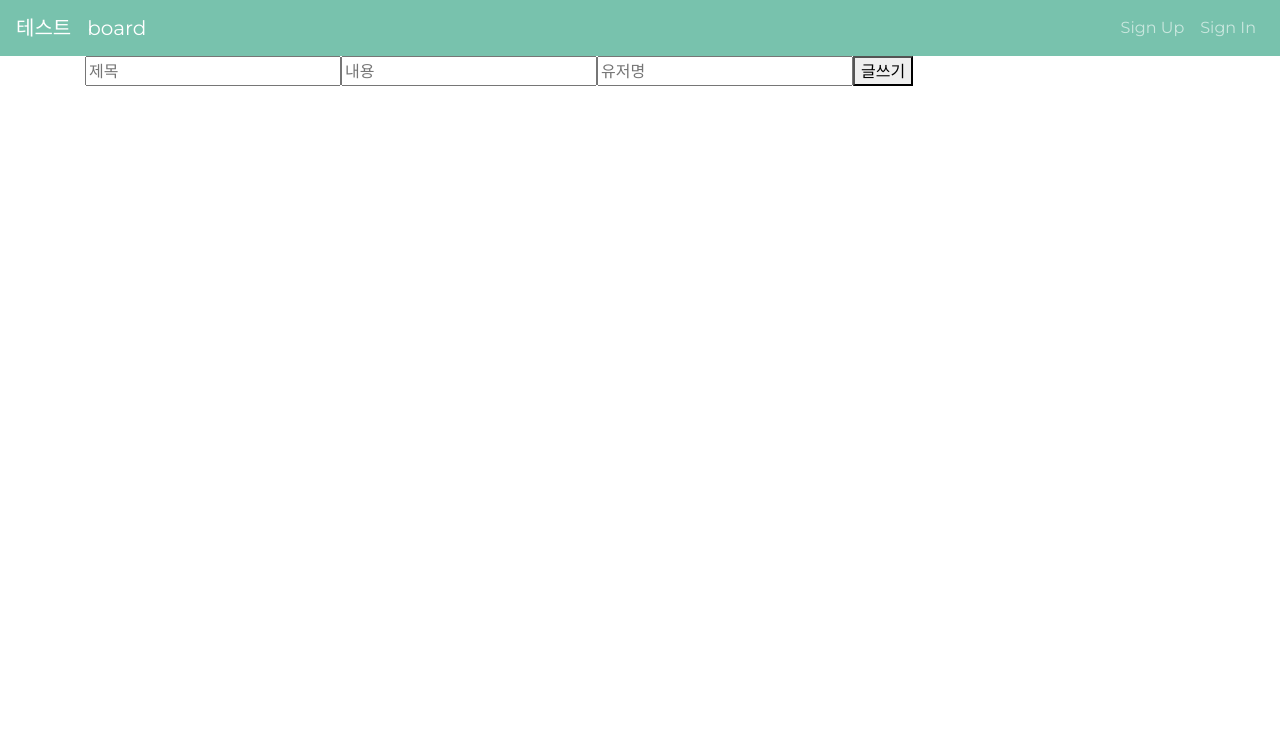
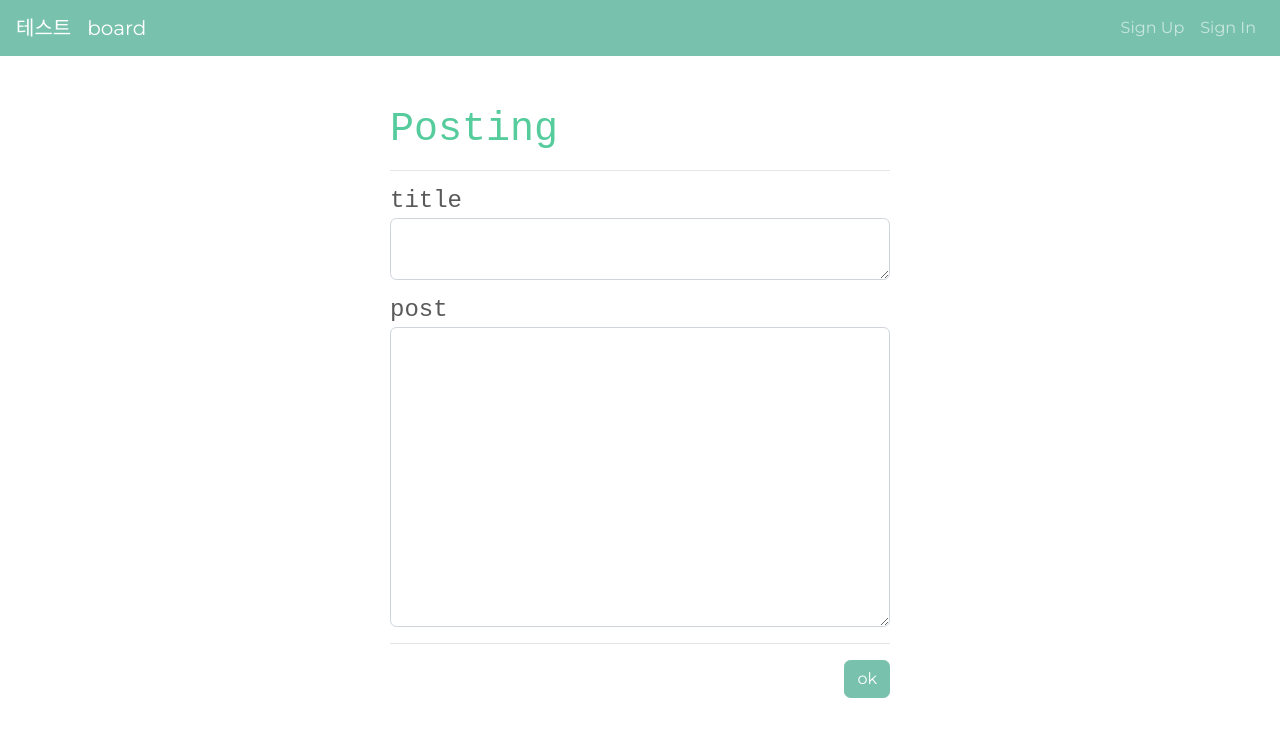
Before and after one commit to gwanhyeon/Traffic-Information, a React (Create React App) app in the folder client/: page /BoradForm in a window 1280 px wide. Shown: the top 736 px of the page. Built offline with nearby package versions, Linux system fonts and the light colour scheme.

Commit message:
[client] board posting form change and sign in&up form change

```diff
--- a/client/src/components/Board.js
+++ b/client/src/components/Board.js
@@ -104,9 +104,9 @@ class Board extends Component {
 
             <div>
                 <p></p>
-            <BoardForm
+            {/* <BoardForm
                 onCreate={this.handleCreate}
-            />
+            /> */}
 
             <link to='board'></link>
             <Table responsive>
@@ -124,7 +124,7 @@ class Board extends Component {
             {check}
           </Table>
 
-            {/* <Link className="nav-link" to="/BoradForm"><button>글쓰기</button></Link> */}
+            <Link className="nav-link" to="/BoradForm"><button>글쓰기</button></Link>
             </div>
 
         );
--- a/client/src/components/BoardForm.js
+++ b/client/src/components/BoardForm.js
@@ -17,37 +17,50 @@ class BoradForm extends Component {
         // 페이지 리로딩 방지
         e.preventDefault();
         // 상태값을 onCreate 를 통하여 부모에게 전달
-        this.props.onCreate(this.state);
+        // this.props.onCreate(this.state);
         // 상태 초기화
         this.setState({
             board_title: '',
             board_contents: '',
             board_user_name: ''
         })
+        this.props.history.push('/board');
+    }
 
-    }
     render () {
         return(
-            <form onSubmit={this.handleSubmit}>
-                <input
-                    placeholder="제목"
+            <form onSubmit={this.handleSubmit} style={{margin: 'auto', width: '500px', marginTop: '50px'}}>
+                <h1 class="text-success" style={{marginTop: '40px', fontFamily: 'monospace'}}>Posting</h1>
+                <hr/>
+                <h4 style={{marginBottom: '2px', fontFamily: 'monospace'}}>title</h4>
+                <textarea
+                    // placeholder="제목"
                     value={this.state.board_title}
                     onChange={this.handleChange}
                     name="board_title"
+                    class="form-control"
+                    style = {{width: '500px'}}
                 />
-                <input
-                    placeholder="내용"
+                <p/>
+                <h4 style={{marginBottom: '2px', fontFamily: 'monospace'}}>post</h4>
+                <textarea
+                    // placeholder="내용"
                     value={this.state.board_contents}
                     onChange={this.handleChange}
                     name="board_contents"
+                    class="form-control"
+                    style = {{width: '500px', height: '300px'}}
                 />
-                <input
-                    placeholder="유저명"
+                <hr/>
+                {/* 유저명 <input
+                    // placeholder="유저명"
                     value={this.state.board_user_name}
                     onChange={this.handleChange}
                     name="board_user_name"
+                    style = {{width: '454px'}}
                 />
-                <button type="submit">글쓰기</button>
+                <p/> */}
+                <button type="submit" className="btn btn-primary" style={{float: 'right'}}>ok</button>
             </form>
 
         )
--- a/client/src/components/Signin.js
+++ b/client/src/components/Signin.js
@@ -58,8 +58,8 @@ class Signin extends Component {
         const {handleInputChange,handleSubmit} = this;
 
         return(
-        <div className="container" style={{ marginTop: '100px', width: '500px'}}>
-            <h2 style={{marginBottom: '40px'}}>Login</h2>
+        <div className="container" style={{ marginTop: '50px', width: '500px'}}>
+            <h2 class="text-success" style={{marginTop: '50px', marginBottom: '20px'}}>Login</h2>
             <form onSubmit={ handleSubmit }>
                 <div className="form-group">
                     <input
--- a/client/src/components/Signup.js
+++ b/client/src/components/Signup.js
@@ -77,8 +77,8 @@ class Signup extends Component {
         const {handleInputChange,handleSubmit} = this;
         const {user_name,user_id,user_password,user_password_confirm,errors } = this.state;
         return(
-        <div className="container" style={{ marginTop: '100px', width: '500px'}}>
-            <h2 style={{marginBottom: '40px'}}>Registration</h2>
+        <div className="container" style={{ marginTop: '50px', width: '500px'}}>
+            <h2 class="text-success" style={{marginTop: '40px', marginBottom: '20px'}}>Registration</h2>
             <form onSubmit={ handleSubmit }>
                 <div className="form-group">
                     <input
```
